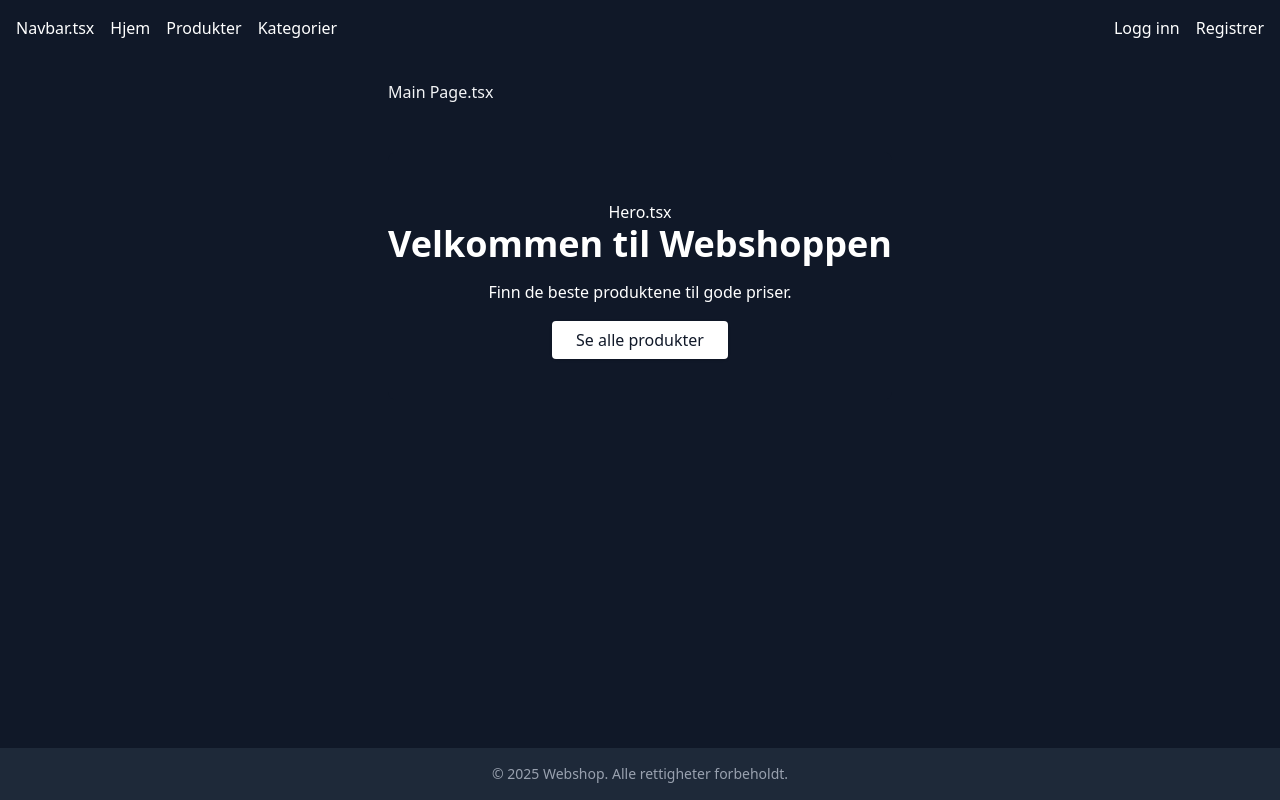
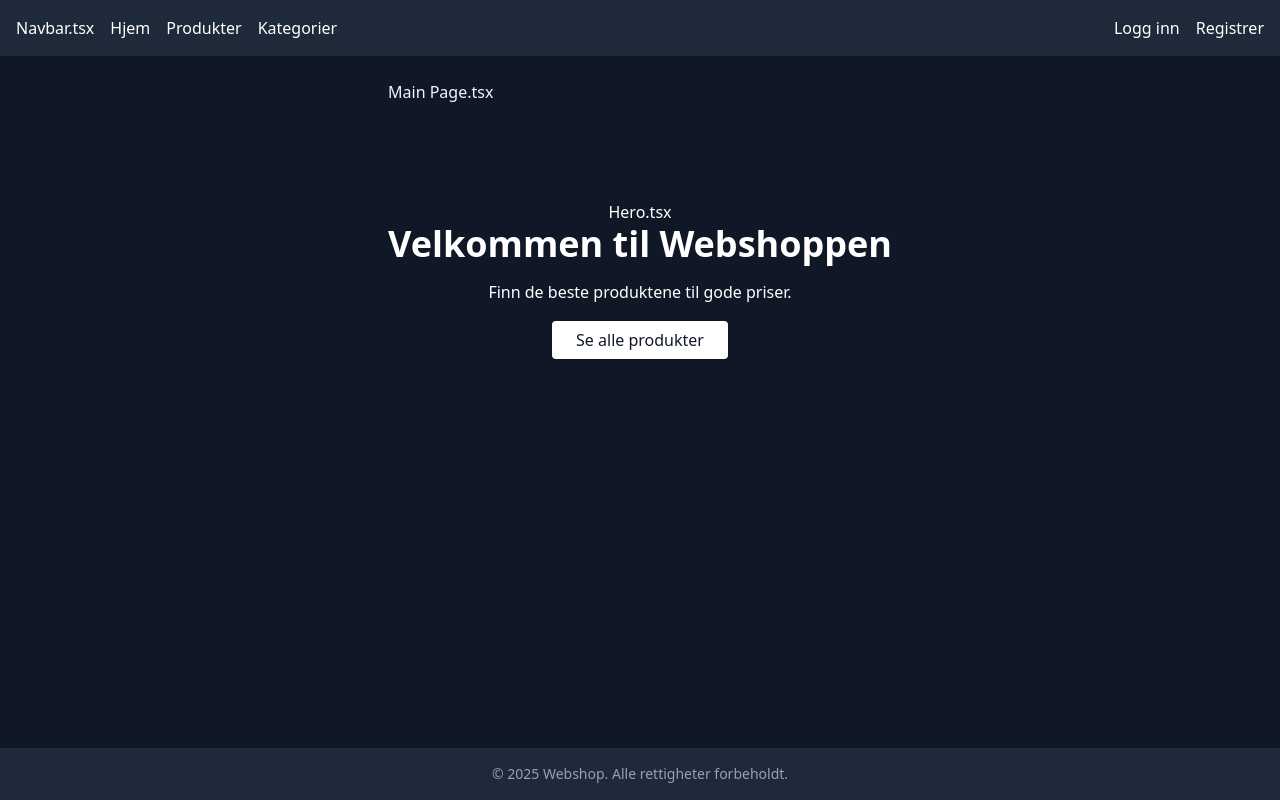
Before and after one commit to Robburo/webshop-monorepo, a Next.js app in the folder frontend/: page / in a window 1280 px wide. Built offline with nearby package versions, Linux system fonts and the light colour scheme; no server answers.

Commit message:
Added empty components for popups

```diff
--- a/frontend/src/components/Navbar.tsx
+++ b/frontend/src/components/Navbar.tsx
@@ -6,7 +6,7 @@
   const { user, isAdmin, logout } = useAuth();
 
   return (
-    <nav className="bg-gray-900 text-white p-4 flex justify-between">
+    <nav className="bg-gray-800 text-white p-4 flex justify-between">
       <div className="flex gap-4">
         <p>Navbar.tsx</p>
         <Link href="/">Hjem</Link>
```
Also changed, not shown: frontend/src/components/LoginConfirmation.tsx (added), frontend/src/components/RegisterConfirmation.tsx (added), 1 other file (tests, documents, lock files or other folders).
